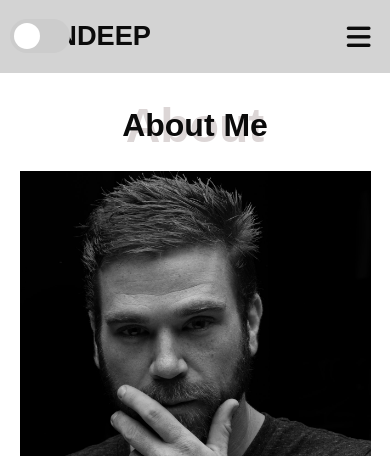
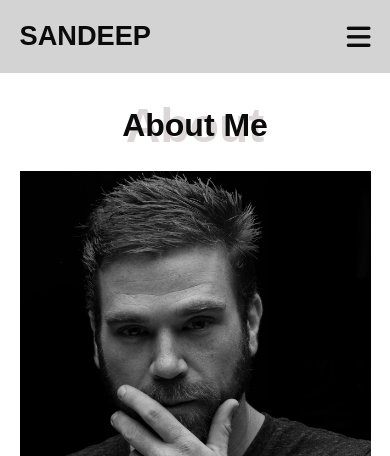
Before and after one commit to SandeepSharma2002/portfolio, a React (Create React App) app: page /about in a window 390 px wide. Shown: the top 456 px of the page. Built offline with nearby package versions, Linux system fonts and the light colour scheme.

Commit message:
theme change

```diff
--- a/src/App.js
+++ b/src/App.js
@@ -20,7 +20,6 @@ export default function App() {
   return (
     <div>
       <Navbar />
-      <Utility />
       <Routes>
       <Route path="/" element={<Home />} />
         <Route exact path="portfolio" element={<Home />} />
--- a/src/Home/Navbar.js
+++ b/src/Home/Navbar.js
@@ -1,6 +1,7 @@
 import React, { useState } from "react";
 import { Link,NavLink } from "react-router-dom";
 import "./Navbar.css";
+import Utility from "../css/Utility";
 export default function Navbar() {
   const [ToggleClass, setToggleClass] = useState(false);
   const toggle = () => {
@@ -65,6 +66,9 @@ export default function Navbar() {
                 Contact
               </NavLink>
             </li>
+            <li >
+              <Utility />
+            </li>
           </ul>
         </div>
       </div>
--- a/src/css/utility.css
+++ b/src/css/utility.css
@@ -70,20 +70,22 @@ h1, h2, h3, h4, h5, h6, p{
     color: var(--pri_font);;
     line-height: 1.7;
 }
-/*Simple css to style it like a toggle switch*/
+/*toggle switch*/
 .theme-switch-wrapper {
     display: flex;
     align-items: center;
-    margin-top: 1.2rem;
+    /* margin-top: 1rem; */
     z-index: 1000;
     position: fixed;
     margin-left: 10px;
+    /* overflow: hidden; */
   }
   .theme-switch {
     display: inline-block;
     height: 34px;
     position: relative;
     width: 60px;
+    margin: 5.5px 0px;
   }
 
   .theme-switch input {
@@ -173,6 +175,14 @@ h1, h2, h3, h4, h5, h6, p{
         width: 88vw;
     }
 }
+
+@media screen and (max-width: 992px){
+        .theme-switch-wrapper {
+            display: flex;
+            justify-content: center;
+            position: static;
+           }
+}
 @media screen and (min-width: 1200px){
     .container{
         width: 85vw;
```
